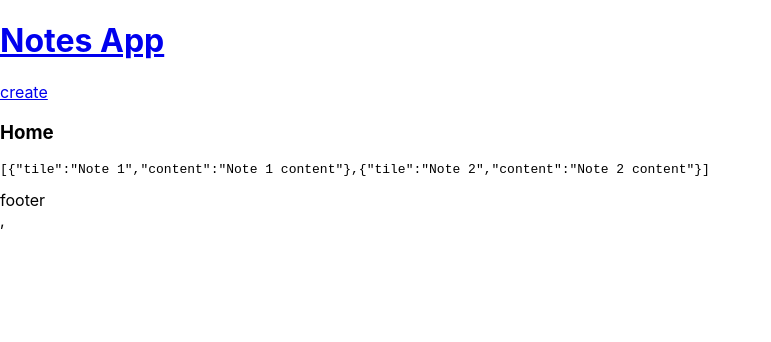
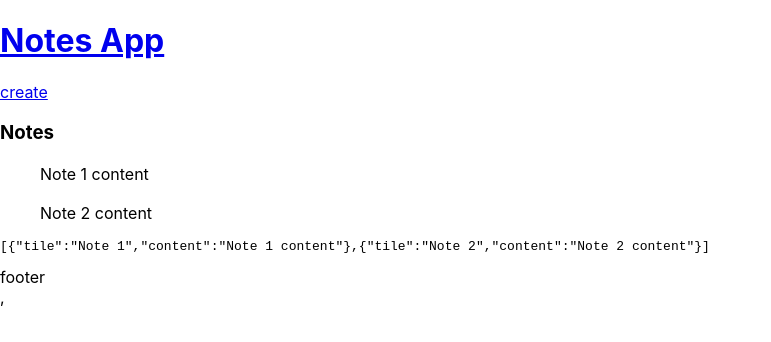
Before and after one commit to Pierluigi10/webapp-notes-manager, a React (Vite) app: page / in a window 1280 px wide. Shown: the top 342 px of the page, without its empty margins (0-771 px from the left). Built offline with nearby package versions, Linux system fonts and the light colour scheme.

Commit message:
define HomeScreen and his features

```diff
--- a/src/HomeScreen.jsx
+++ b/src/HomeScreen.jsx
@@ -1,11 +1,25 @@
 import React, { useContext } from "react";
 import { NotesContext } from "./context";
+
+function Note({ note }) {
+  return (
+    <div className="note">
+      <h2>{note.title}</h2>
+      <p>{note.content}</p>
+    </div>
+  );
+}
 
 export function HomeScreen() {
   const { notes, setNotes } = useContext(NotesContext);
   return (
     <>
-      <h3>Home</h3>
+      <h3>Notes</h3>
+      <ul>
+        {notes.map((note, position) => (
+          <Note key={position} note={note} />
+        ))}
+      </ul>
       <pre>{JSON.stringify(notes)}</pre>
     </>
   );
```
